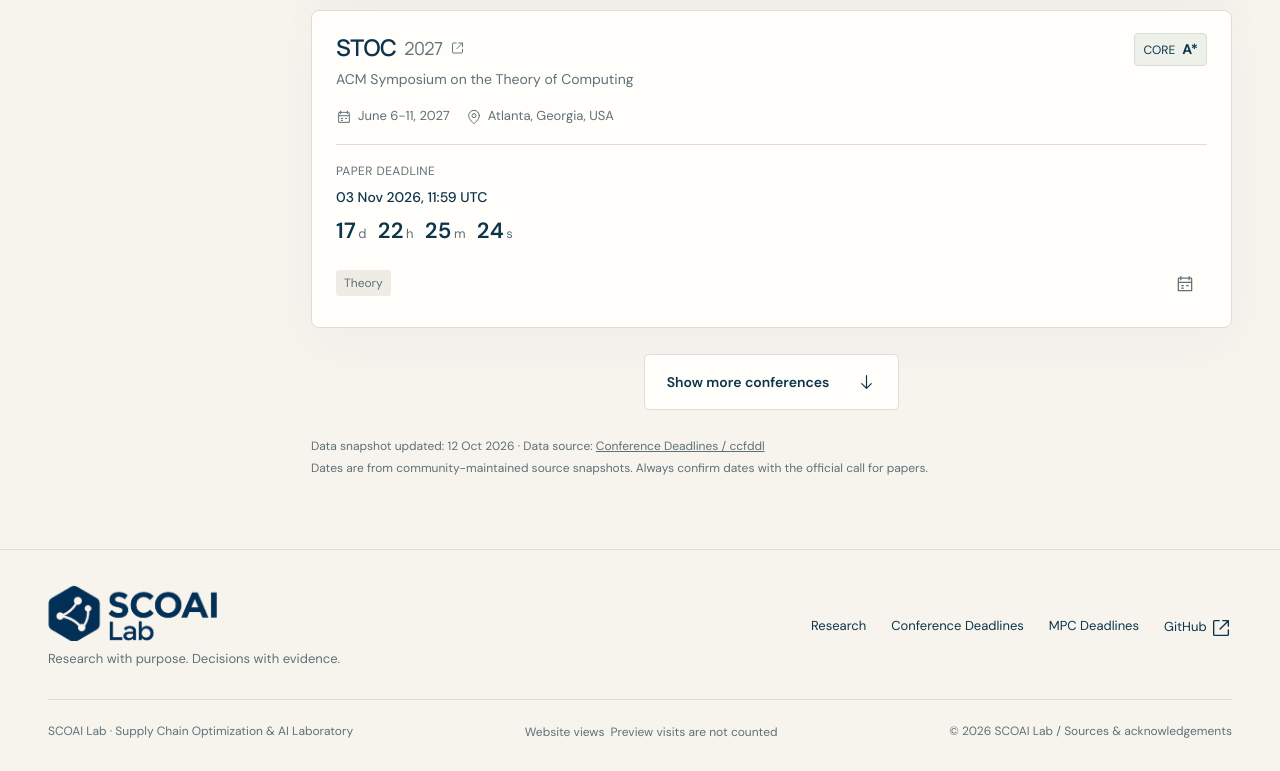
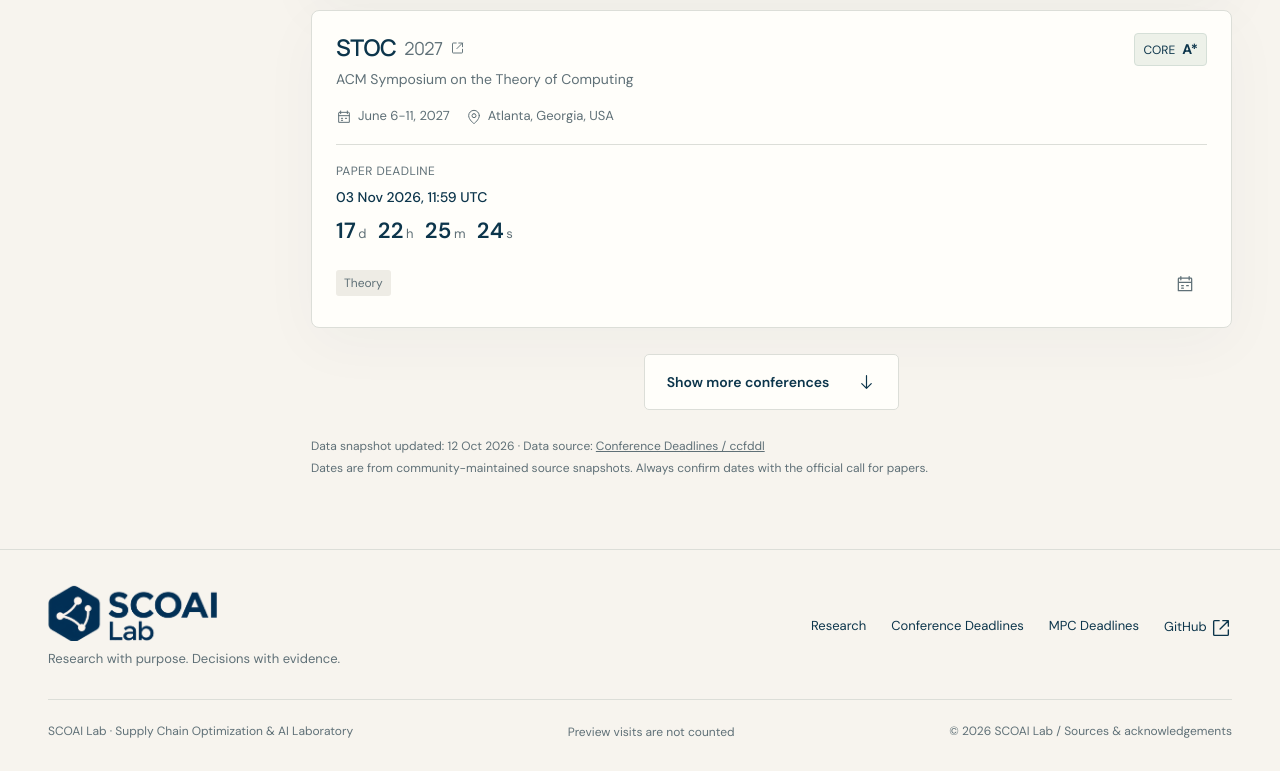
Before and after one commit to scoai-lab/scoai-lab.github.io, a website with bundled scripts: page conference-deadlines/index.html in a window 1280 px wide. Shown: the part 8955-9726 px from the top of the page. Built offline with nearby package versions, Linux system fonts and the light colour scheme.

Commit message:
Show only cumulative Total visits across the entire website

```diff
--- a/assets/app.js
+++ b/assets/app.js
@@ -48,7 +48,7 @@
 }
 function shell(){
  $('#header').innerHTML=`<div class="header wrap"><a class="brand" href="${base}" aria-label="SCOAI Lab home"><img src="${base}assets/scoai-logo-transparent.png" alt="SCOAI Lab" width="1774" height="887"></a><nav class="nav" id="navigation" aria-label="Main navigation"><a href="${base}#about" data-t="about"></a><a href="${base}#research" data-t="research"></a><a href="${base}#team" data-t="team"></a><a class="nav-resources" href="${base}${page==='home'?'#resources':'conference-deadlines/'}"><span data-t="tools"></span>${icon('arrow')}</a></nav><div class="header-controls"><button id="language" class="language-button" type="button"></button><button id="theme" class="theme-button" type="button"></button><button id="menu" class="menu-toggle" aria-controls="navigation" aria-expanded="false">${icon('menu')}</button></div></div>`;
- $('#footer').innerHTML=`<div class="footer wrap"><div class="footer-top"><div><a class="brand" href="${base}" aria-label="SCOAI Lab home"><img src="${base}assets/scoai-logo-transparent.png" alt="SCOAI Lab" width="1774" height="887" loading="lazy"></a><p class="footer-tagline" data-t="built"></p></div><div class="footer-links"><a href="${base}#research" data-t="research"></a><a href="${base}conference-deadlines/" data-t="conferenceTool">Conference Deadlines</a><a href="${base}mpc-deadlines/" data-t="mpcTool">MPC Deadlines</a><a href="https://github.com/scoai-lab/scoai-lab.github.io" target="_blank" rel="noopener noreferrer">GitHub ${icon('external')}</a></div></div><div class="footer-bottom"><span data-t="rights"></span><div class="visitor-counter"><span data-t="visits"></span><a id="visitor-counter-link" href="https://hits.sh/scoai-lab.github.io/" target="_blank" rel="noopener noreferrer" referrerpolicy="no-referrer"><img id="visitor-counter-image" alt="Total website views, provided by Hits" width="110" height="26" referrerpolicy="no-referrer" hidden><span id="visitor-counter-fallback" data-t="counterPreview"></span></a></div><span>© ${new Date().getFullYear()} SCOAI Lab <span aria-hidden="true"> / </span> <a href="${base}credits.html" data-t="credits"></a></span></div></div>`;
+ $('#footer').innerHTML=`<div class="footer wrap"><div class="footer-top"><div><a class="brand" href="${base}" aria-label="SCOAI Lab home"><img src="${base}assets/scoai-logo-transparent.png" alt="SCOAI Lab" width="1774" height="887" loading="lazy"></a><p class="footer-tagline" data-t="built"></p></div><div class="footer-links"><a href="${base}#research" data-t="research"></a><a href="${base}conference-deadlines/" data-t="conferenceTool">Conference Deadlines</a><a href="${base}mpc-deadlines/" data-t="mpcTool">MPC Deadlines</a><a href="https://github.com/scoai-lab/scoai-lab.github.io" target="_blank" rel="noopener noreferrer">GitHub ${icon('external')}</a></div></div><div class="footer-bottom"><span data-t="rights"></span><div class="visitor-counter"><span class="visitor-counter-badge"><img id="visitor-counter-image" alt="Total website views, provided by Hits" width="110" height="26" referrerpolicy="no-referrer" hidden><span id="visitor-counter-fallback" data-t="counterPreview"></span></span></div><span>© ${new Date().getFullYear()} SCOAI Lab <span aria-hidden="true"> / </span> <a href="${base}credits.html" data-t="credits"></a></span></div></div>`;
  try{themeChoice=localStorage.getItem('scoai-theme')||'light';}catch{themeChoice='light';}
  if(!['light','dark','auto'].includes(themeChoice))themeChoice='light';
  const applyTheme=()=>{document.documentElement.dataset.theme=themeChoice==='auto'?(matchMedia('(prefers-color-scheme: dark)').matches?'dark':'light'):themeChoice;try{localStorage.setItem('scoai-theme',themeChoice);}catch{}paintThemeButton();};
@@ -66,7 +66,7 @@
    counterImage.addEventListener('error',()=>{counterImage.hidden=true;counterFallback.hidden=false;},{once:true});
    counterImage.hidden=false;
    // One shared total across pages. Theme/language changes never reload the badge.
-   counterImage.src='https://hits.sh/scoai-lab.github.io.svg?style=flat&label=TOTAL&color=527b7a&labelColor=0c354b';
+   counterImage.src='https://hits.sh/scoai-lab.github.io.svg?view=total&style=flat&label=Total%20visits&color=527b7a&labelColor=0c354b';
  }
 }
 let dataset,visibleEntries=[],limit=24,refreshAt=Infinity;
--- a/assets/style.css
+++ b/assets/style.css
@@ -116,7 +116,7 @@
 
 /* A shared, production-only page-view counter. */
 .visitor-counter{display:flex;align-items:center;gap:6px;flex-wrap:wrap;font-size:12px;line-height:1.5}
-.visitor-counter a{display:inline-flex;align-items:center;min-height:24px}
+.visitor-counter-badge{display:inline-flex;align-items:center;min-height:24px}
 .visitor-counter img{height:18px;width:auto;max-width:100%;border-radius:3px}
 .visitor-counter [hidden]{display:none}
 #visitor-counter-fallback{font-size:12px;color:var(--muted)}
```
Also changed, not shown: README.md.
